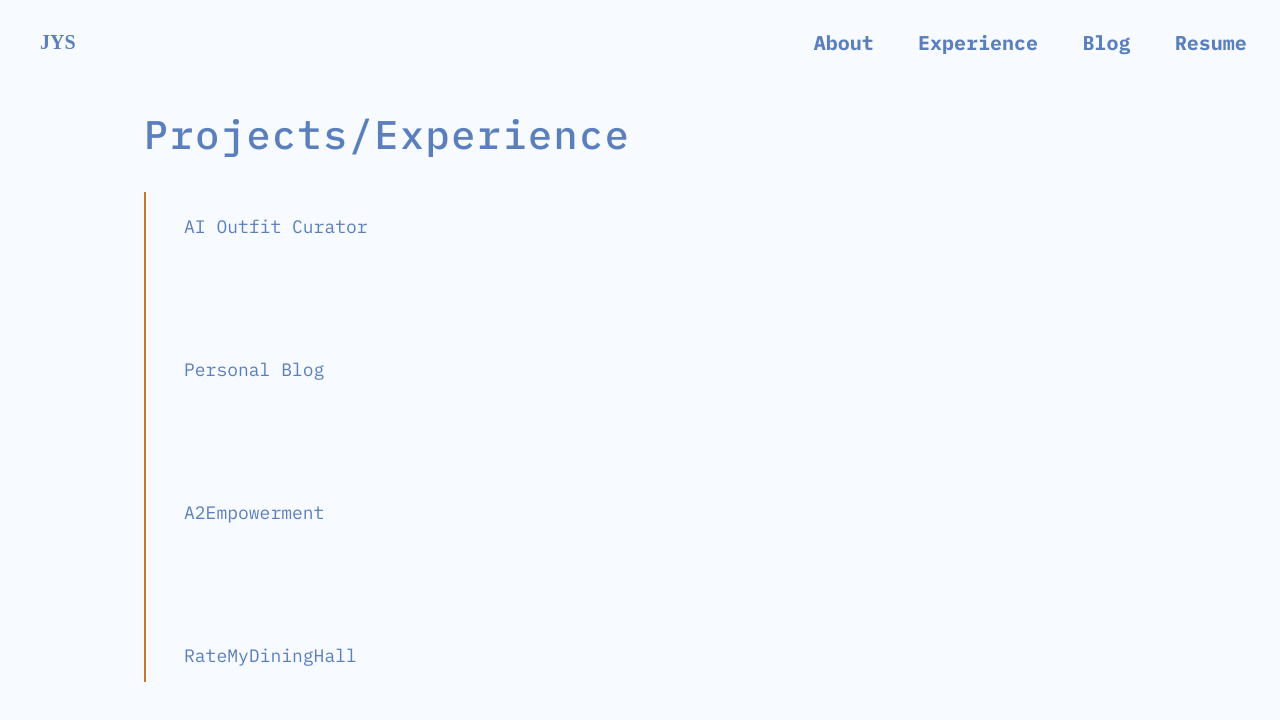
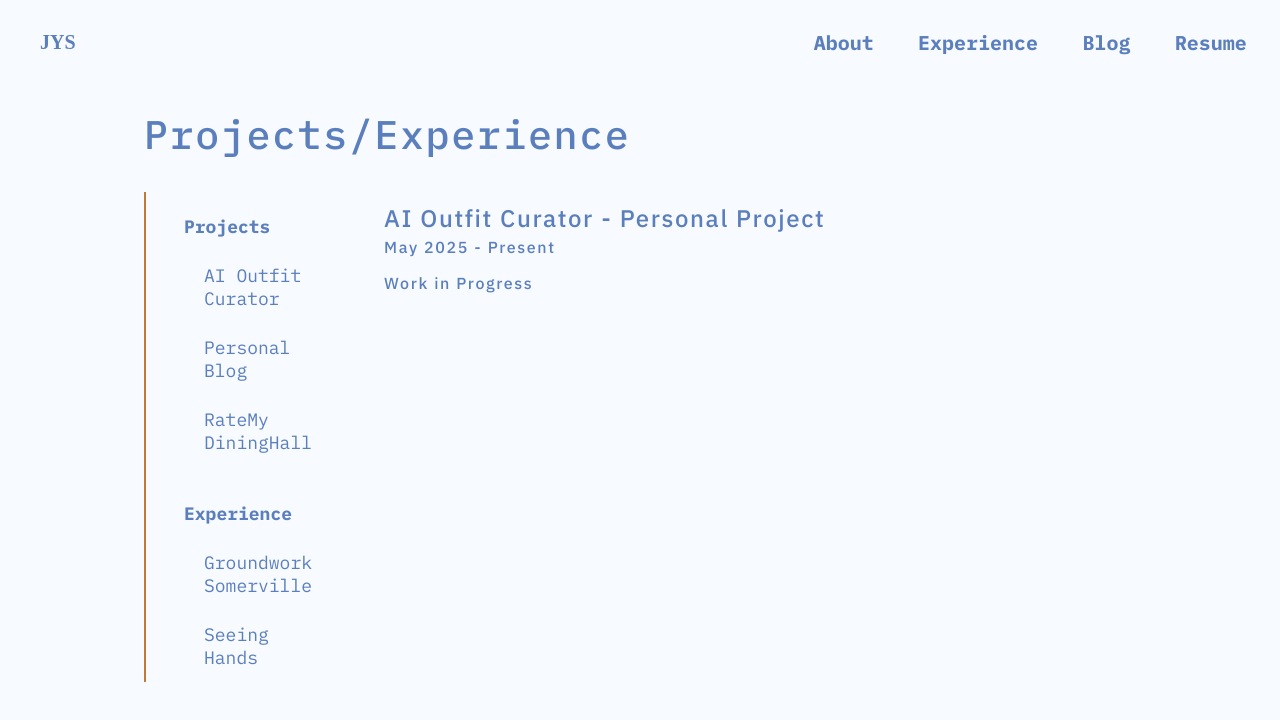
Before and after one commit to jellyuan123/personal-website, a React (Create React App) app in the folder jasmine-personal/: page /experience in a window 1280 px wide. Shown: the top 720 px of the page. Built offline with nearby package versions, Linux system fonts and the light colour scheme.

Commit message:
trial experience but projects is unaligned

```diff
--- a/jasmine-personal/src/pages/Experience.css
+++ b/jasmine-personal/src/pages/Experience.css
@@ -13,24 +13,37 @@
 }
 
 .left-list{
-  width: 10%;
+  width: 16%;
   height: 85%;
   margin-top: 2rem;
   border-left: 2px solid #C07937 ;
+  overflow-x: hidden;
+  overflow-y: auto;
+  padding-right: 1.25rem;
+  padding-top: 0rem;
+}
 
+.dropdown-list {
+  margin-left: 1.25rem;
 }
 
 button{
   background-color: #F7FAFF;
-  margin-bottom: 6rem;
   margin-left: 2rem;
+  margin-bottom: 1.5rem;
   font-family: "IBM Plex Mono";
-  white-space: nowrap;
   font-size: large;
   /* outline: none; */
   border: none;
   color: #5B7FBD;
+  text-align: left;
+  padding-right: 1rem;
+  cursor: pointer;
 
+}
+
+.big-button{
+  font-weight: bold;
 }
 
 button:focus {
--- a/jasmine-personal/src/pages/Experience.js
+++ b/jasmine-personal/src/pages/Experience.js
@@ -1,17 +1,42 @@
 import './Experience.css';
+import { useState } from 'react';
+import * as React from "react";
+import JobBox from '../components/JobBox';
 
 function Experience() {
+  const [selectedJob, setSelectedJob] = useState("AI Outfit Curator");
+
+  const handleClick = (event) => {
+    event.target.scrollIntoView({ behavior: 'smooth' });
+    const currentJob = event.target.textContent;
+    setSelectedJob(currentJob);
+  };
+
   return (
-    <body>
-      <div className="header"> Projects/Experience
-        <div className="left-list">
-          <button class="button">AI Outfit Curator</button>
-          <button class="button">Personal Blog</button>
-          <button class="button">A2Empowerment</button>
-          <button class="button">RateMyDiningHall</button>
+    <div>
+      <div className="header">Projects/Experience<div className="left-list">
+        <button className="big-button">Projects</button>
+          <div className="dropdown-list">
+            <button className="button" onClick={handleClick}>AI Outfit Curator</button>
+            <button className="button" onClick={handleClick}>Personal Blog</button>
+            <button className="button" onClick={handleClick}>RateMy DiningHall</button>
+          </div>
+
+          <div className="dropdown">
+            <button className="big-button">Experience</button>
+              <div className="dropdown-list">
+                <button className="button" onClick={handleClick}>Groundwork Somerville</button>
+                <button className="button" onClick={handleClick}>Seeing Hands</button>
+                <button className="button" onClick={handleClick}>A2 Empowerment</button>
+              </div>
+          </div>
+
+        </div>
+        <div id="job-display">
+          {selectedJob && <JobBox currentJob={selectedJob} />}
         </div>
       </div>
-    </body>
+    </div>
   );
 }
 
```
